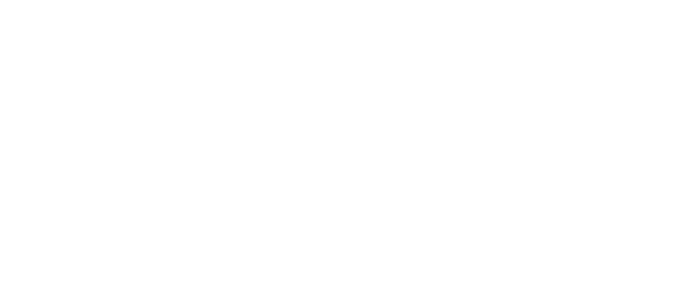
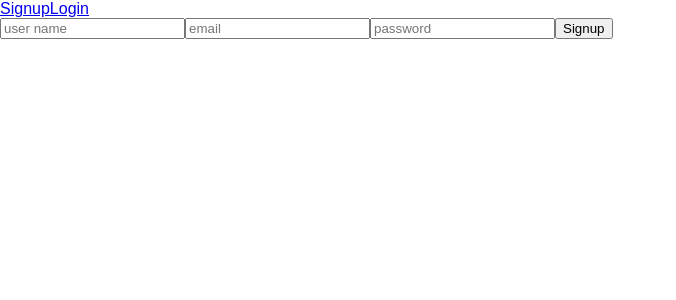
Before and after one commit to dionadk/Project4-frontend, a React (Create React App) app: page /signup in a window 1280 px wide. Shown: the top 300 px of the page, without its empty margins (0-676 px from the left). Built offline with nearby package versions, Linux system fonts and the light colour scheme.

Commit message:
user login

```diff
--- a/package.json
+++ b/package.json
@@ -3,8 +3,10 @@
   "version": "0.1.0",
   "private": true,
   "dependencies": {
+    "axios": "^0.17.0",
     "react": "^16.0.0",
     "react-dom": "^16.0.0",
+    "react-router-dom": "^4.2.2",
     "react-scripts": "1.0.14"
   },
   "scripts": {
--- a/src/App.js
+++ /dev/null
@@ -1,14 +0,0 @@
-import React, { Component } from 'react';
-import logo from './logo.svg';
-import './App.css';
-
-class App extends Component {
-  render() {
-    return (
-      <div className="App">
-      </div>
-    );
-  }
-}
-
-export default App;
--- /dev/null
+++ b/src/components/App/App.js
@@ -0,0 +1,50 @@
+import React, { Component } from 'react';
+import './App.css';
+import Signup from '../Signup/Signup.js';
+import axios from 'axios';
+import {
+  BrowserRouter as Router,
+  Route,
+  Link,
+  Redirect,
+  Switch
+} from "react-router-dom"
+
+class App extends Component {
+  constructor (props) {
+    super (props)
+    this.state = {
+      users: [],
+      groups: []
+    }
+  }
+
+
+  render() {
+    return (
+    <div>
+      <Router>
+        <div>
+        <nav>
+          <Link to="/signup">Signup</Link>
+          <Link to="/login">Login</Link>
+        </nav>
+        <Switch>
+
+          <Route path='/signup' render={() => (
+            <Signup />
+          )}/>
+
+          <Route path='/login' render={() => (
+            <login />
+          )}/>
+
+        </Switch>
+      </div>
+      </Router>
+    </div>
+    );
+  }
+}
+
+export default App;
--- /dev/null
+++ b/src/components/Signup/Signup.js
@@ -0,0 +1,54 @@
+import React, { Component } from 'react'
+import axios from 'axios'
+
+
+export default class Signup extends Component {
+
+  constructor(props) {
+    super(props)
+    this.state = {
+      user: {
+        username: '',
+        email: '',
+        password: ''
+      }
+
+  }
+  this.handleSubmitSignup = this.handleSubmitSignup.bind(this)
+  this.handleCreateSignup = this.handleCreateSignup.bind(this)
+}
+  handleCreateSignup (e) {
+    e.preventDefault()
+    const name = e.target.value
+    this.setState ({
+      [name]: e.target.value
+    })
+  }
+
+  handleSubmitSignup (e) {
+    e.preventDefault()
+    axios.post("http://localhost:4000/signup",{
+      username: this.state.username,
+      email: this.state.email,
+      password: this.state.password
+    }).then((response)=>{
+      console.log(response)
+      window.location.href= "/";
+    }).catch((err) => {
+      console.log(err)
+    })
+  }
+
+  render () {
+    return (
+      <form onSubmit={this.handleSubmitSignup}>
+        <input name="userName" type="text" placeholder="user name" onChange={this.handleCreateSignup}/>
+        <input name="email" type="text" placeholder="email" onChange={this.handleCreateSignup}/>
+        <input name="password" type="password" placeholder="password" onChange={this.handleCreateSignup}/>
+        <button type="submit" value="signup">Signup</button>
+      </form>
+
+    )
+  }
+
+}
--- a/src/index.js
+++ b/src/index.js
@@ -1,7 +1,7 @@
 import React from 'react';
 import ReactDOM from 'react-dom';
 import './index.css';
-import App from './App';
+import App from './components/App/App';
 import registerServiceWorker from './registerServiceWorker';
 
 ReactDOM.render(<App />, document.getElementById('root'));
```
Also changed, not shown: src/components/App/App.css (renamed from src/App.css), 2 other files (tests, documents, lock files or other folders).
